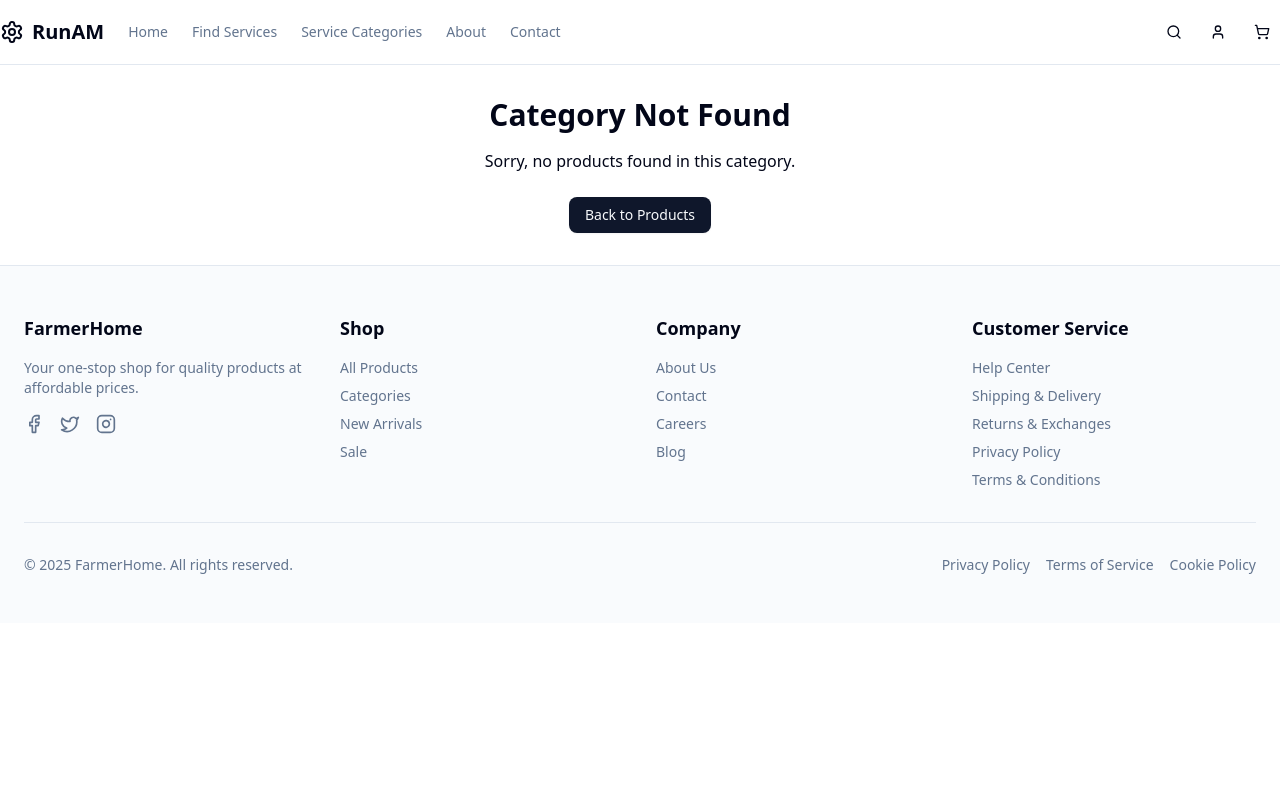
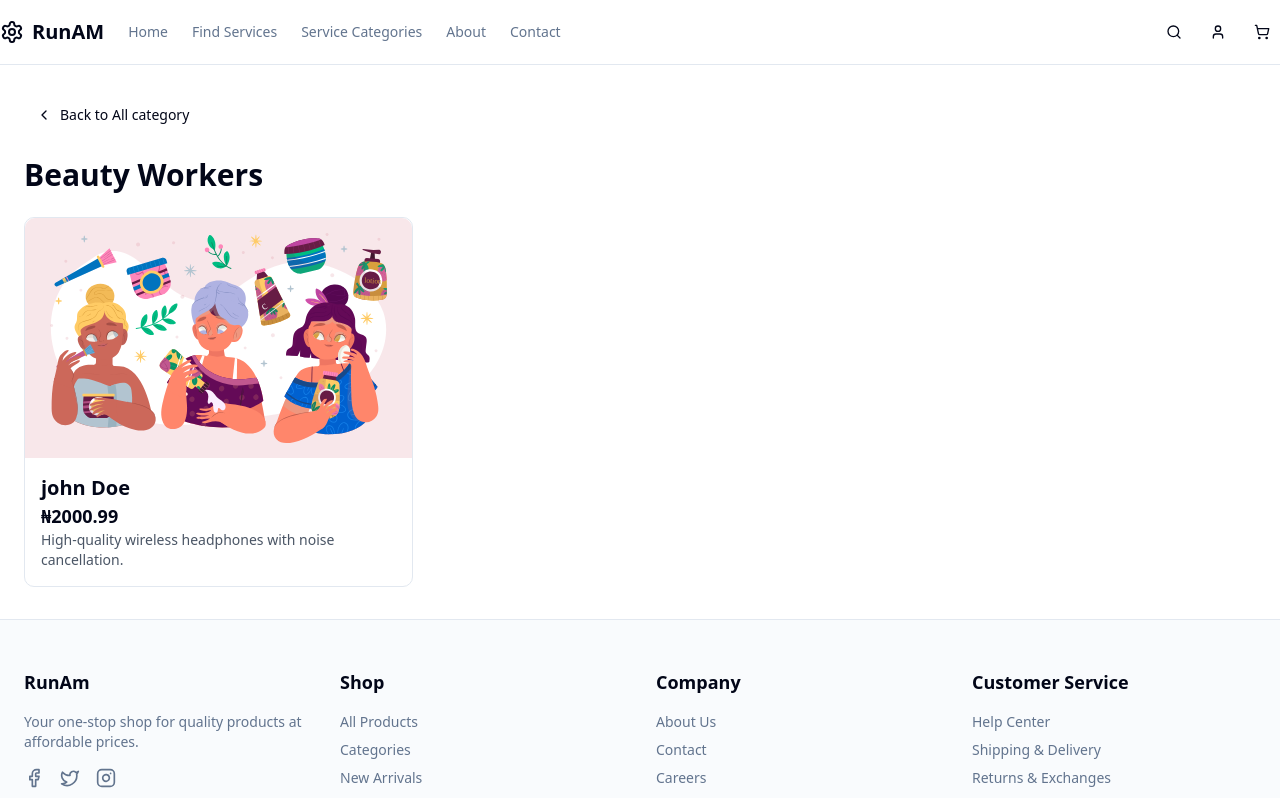
Before and after one commit to urah001/runam, a Next.js app: page /categories/Beauty in a window 1280 px wide. Shown: the top 798 px of the page. Built offline with nearby package versions, Linux system fonts and the light colour scheme.

Commit message:
added resources and edit

```diff
--- a/app/cart/page.tsx
+++ b/app/cart/page.tsx
@@ -64,7 +64,7 @@ export default function CartPage() {
                             <div>
                               <h3 className="font-medium">{item.name}</h3>
                               <p className="text-sm text-muted-foreground">
-                                ${item.price.toFixed(2)}
+                              ₦{item.price.toFixed(2)}
                               </p>
                             </div>
                           </div>
@@ -97,10 +97,10 @@ export default function CartPage() {
                           </div>
                         </td>
                         <td className="p-4 text-right">
-                          ${item.price.toFixed(2)}
+                        ₦{item.price.toFixed(2)}
                         </td>
                         <td className="p-4 text-right font-medium">
-                          ${(item.price * item.quantity).toFixed(2)}
+                        ₦{(item.price * item.quantity).toFixed(2)}
                         </td>
                         <td className="p-4 text-right">
                           <Button
@@ -126,7 +126,7 @@ export default function CartPage() {
               <div className="space-y-4">
                 <div className="flex justify-between">
                   <span>Subtotal</span>
-                  <span>${totalPrice.toFixed(2)}</span>
+                  <span>₦{totalPrice.toFixed(2)}</span>
                 </div>
                 <div className="flex justify-between">
                   <span>Shipping</span>
@@ -138,7 +138,7 @@ export default function CartPage() {
                 </div>
                 <div className="border-t pt-4 flex justify-between font-bold">
                   <span>Total</span>
-                  <span>${totalPrice.toFixed(2)}</span>
+                  <span>₦{totalPrice.toFixed(2)}</span>
                 </div>
               </div>
 
--- a/app/categories/[slug]/page.tsx
+++ b/app/categories/[slug]/page.tsx
@@ -5,34 +5,11 @@ import Link from "next/link";
 import { ChevronLeft } from "lucide-react";
 import { Button } from "@/components/ui/button";
 import Image from "next/image";
+import { allProducts } from "@/app/data/product"; // ✅ Import products
 
-const allProducts = [
-  {
-    id: 1,
-    name: "Wireless Headphones",
-    price: 99.99,
-    image: "/placeholder.svg?height=600&width=600",
-    category: "electronics",
-    slug: "wireless-headphones",
-    description: "High-quality wireless headphones with noise cancellation.",
-    features: ["Active Noise Cancellation", "40-hour battery life"],
-  },
-  {
-    id: 2,
-    name: "Smart Watch",
-    price: 199.99,
-    image: "/placeholder.svg?height=600&width=600",
-    category: "electronics",
-    slug: "smart-watch",
-    description: "A smartwatch that tracks your fitness & notifications.",
-    features: ["Heart rate monitoring", "GPS tracking"],
-  },
-];
 
 export default function CategorySlug() {
-  const { slug } = useParams(); // ✅ Get the category slug from URL
-
-  // Filter products based on category slug
+  const { slug } = useParams();
   const categoryProducts = allProducts.filter((p) => p.category === slug);
 
   if (categoryProducts.length === 0) {
@@ -41,7 +18,7 @@ export default function CategorySlug() {
         <h1 className="text-3xl font-bold mb-4">Category Not Found</h1>
         <p className="mb-6">Sorry, no products found in this category.</p>
         <Button asChild>
-          <Link href="/products">Back to Products</Link>
+        <Link href="/categories">Back to categorys</Link>
         </Button>
       </div>
     );
@@ -51,17 +28,21 @@ export default function CategorySlug() {
     <main className="flex-1">
       <div className="container px-4 md:px-6 py-8">
         <Button variant="ghost" asChild className="mb-6">
-          <Link href="/products">
+          <Link href="/categories">
             <ChevronLeft className="h-4 w-4" />
-            Back to All Products
+            Back to All category
           </Link>
         </Button>
 
-        <h1 className="text-3xl font-bold mb-6 capitalize">{slug} Products</h1>
+        <h1 className="text-3xl font-bold mb-6 capitalize">{slug} workers</h1>
 
         <div className="grid md:grid-cols-2 lg:grid-cols-3 gap-8">
           {categoryProducts.map((product) => (
-            <Link key={product.id} href={`/product/${product.slug}`} className="block border rounded-lg overflow-hidden">
+            <Link
+              key={product.id}
+              href={`/products/${product.slug}`} // ✅ Fix template literal syntax
+              className="block border rounded-lg overflow-hidden"
+            >
               <div className="relative w-full h-60">
                 <Image
                   src={product.image}
@@ -73,7 +54,7 @@ export default function CategorySlug() {
               </div>
               <div className="p-4">
                 <h2 className="text-xl font-semibold">{product.name}</h2>
-                <p className="text-lg font-bold">${product.price.toFixed(2)}</p>
+                <p className="text-lg font-bold">₦{product.price.toFixed(2)}</p>
                 <p className="text-sm text-gray-600">{product.description}</p>
               </div>
             </Link>
--- /dev/null
+++ b/app/data/product.jsx
@@ -0,0 +1,32 @@
+export const allProducts = [
+    {
+      id: 1,
+      name: "john Doe",
+      price: 2000.99,
+      image: "/beauty.svg?height=600&width=600",
+      category: "Beauty",
+      slug: "wireless-headphones",
+      description: "High-quality wireless headphones with noise cancellation.",
+      features: ["Active Noise Cancellation", "40-hour battery life"],
+    },
+    {
+      id: 2,
+      name: "Sam Uel",
+      price: 1909.99,
+      image: "/eductionServ.svg?height=600&width=600",
+      category: "Home",
+      slug: "Home",
+      description: "A smartwatch that tracks your fitness & notifications.",
+      features: ["Heart rate monitoring", "GPS tracking"],
+    },
+    {
+      id: 3,
+      name: "john Samuel",
+      price: 3000.99,
+      image: "/file.svg?height=600&width=600",
+      category: "Home",
+      slug: "smart-watch",
+      description: "A smartwatch that tracks your fitness & notifications.",
+      features: ["Heart rate monitoring", "GPS tracking"],
+    },
+  ];
--- a/app/products/[slug]/page.tsx
+++ b/app/products/[slug]/page.tsx
@@ -2,41 +2,19 @@
 
 import { useState } from "react";
 import Link from "next/link";
-import { useParams } from "next/navigation"; // ✅ Import useParams
+import { useParams } from "next/navigation";
 import { ChevronLeft, Minus, Plus, ShoppingCart } from "lucide-react";
 import { Button } from "@/components/ui/button";
 import { useCart } from "@/components/ui/cart-provider";
 import Image from "next/image";
-
-const allProducts = [
-  {
-    id: 1,
-    name: "Wireless Headphones",
-    price: 99.99,
-    image: "/placeholder.svg?height=600&width=600",
-    category: "electronics",
-    slug: "wireless-headphones",
-    description: "High-quality wireless headphones with noise cancellation.",
-    features: ["Active Noise Cancellation", "40-hour battery life"],
-  },
-  {
-    id: 2,
-    name: "Smart Watch",
-    price: 199.99,
-    image: "/placeholder.svg?height=600&width=600",
-    category: "electronics",
-    slug: "smart-watch",
-    description: "A smartwatch that tracks your fitness & notifications.",
-    features: ["Heart rate monitoring", "GPS tracking"],
-  },
-];
+import { allProducts } from "@/app/data/product"; // ✅ Import products
 
 export default function ProductSlug() {
-  const { slug } = useParams(); // ✅ Use useParams() instead of destructuring props
+  const { slug } = useParams();
   const [quantity, setQuantity] = useState(1);
   const { addItem } = useCart();
 
-  const product = allProducts.find((p) => p.slug === slug); // ✅ Now works properly
+  const product = allProducts.find((p) => p.slug === slug);
 
   if (!product) {
     return (
@@ -46,7 +24,7 @@ export default function ProductSlug() {
           Sorry, the product youre looking for doesnt exist.
         </p>
         <Button asChild>
-          <Link href="/products">Back to Products</Link>
+          <Link href={`/products/${product}`}>Back to Products</Link>
         </Button>
       </div>
     );
@@ -56,7 +34,7 @@ export default function ProductSlug() {
     <main className="flex-1">
       <div className="container px-4 md:px-6 py-8">
         <Button variant="ghost" asChild className="mb-6">
-          <Link href="/Home">
+          <Link href="/categories/Home">
             <ChevronLeft className="h-4 w-4" />
             Back to Services
           </Link>
@@ -67,15 +45,15 @@ export default function ProductSlug() {
             <Image
               src={product.image}
               alt={product.name}
-              layout="fill" /* Stretches image to fit the parent */
-              objectFit="cover" /* Ensures the image covers the area */
+              layout="fill"
+              objectFit="cover"
               className="rounded-lg"
             />
           </div>
           <div className="space-y-6">
             <h1 className="text-3xl font-bold">{product.name}</h1>
             <p className="text-2xl font-bold mt-2">
-              ${product.price.toFixed(2)}
+            ₦{product.price.toFixed(2)}
             </p>
             <p>{product.description}</p>
             <div>
--- a/components/ui/category-list.tsx
+++ b/components/ui/category-list.tsx
@@ -8,13 +8,13 @@ const categories = [
     id: 1,
     name: "Home & Domestics",
     image: "/homeServ.jpg?height=200&width=200",
-    slug: "electronics",
+    slug: "Home",
   },
   {
     id: 2,
     name: "Beauty & Personal care",
     image: "/beauty.svg?height=200&width=200",
-    slug: "clothing",
+    slug: "Beauty",
   },
   {
     id: 3,
--- a/components/ui/footer.tsx
+++ b/components/ui/footer.tsx
@@ -7,7 +7,7 @@ export default function Footer() {
       <div className="container px-4 md:px-6 py-8 md:py-12">
         <div className="grid grid-cols-1 md:grid-cols-4 gap-8">
           <div>
-            <h3 className="text-lg font-semibold mb-4">FarmerHome</h3>
+            <h3 className="text-lg font-semibold mb-4">RunAm</h3>
             <p className="text-sm text-muted-foreground">
               Your one-stop shop for quality products at affordable prices.
             </p>
```
Also changed, not shown: 1 other file (tests, documents, lock files or other folders).
